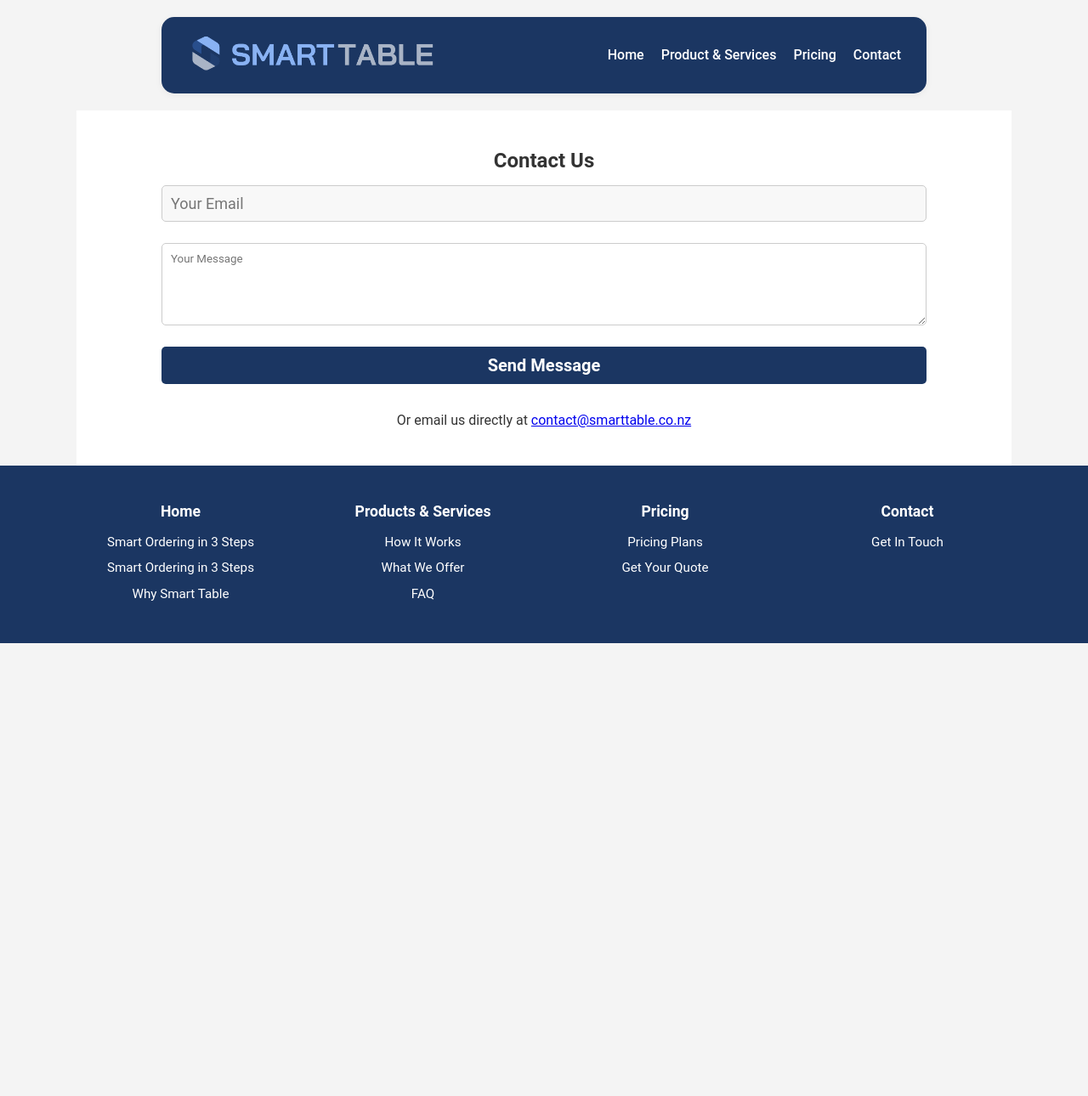
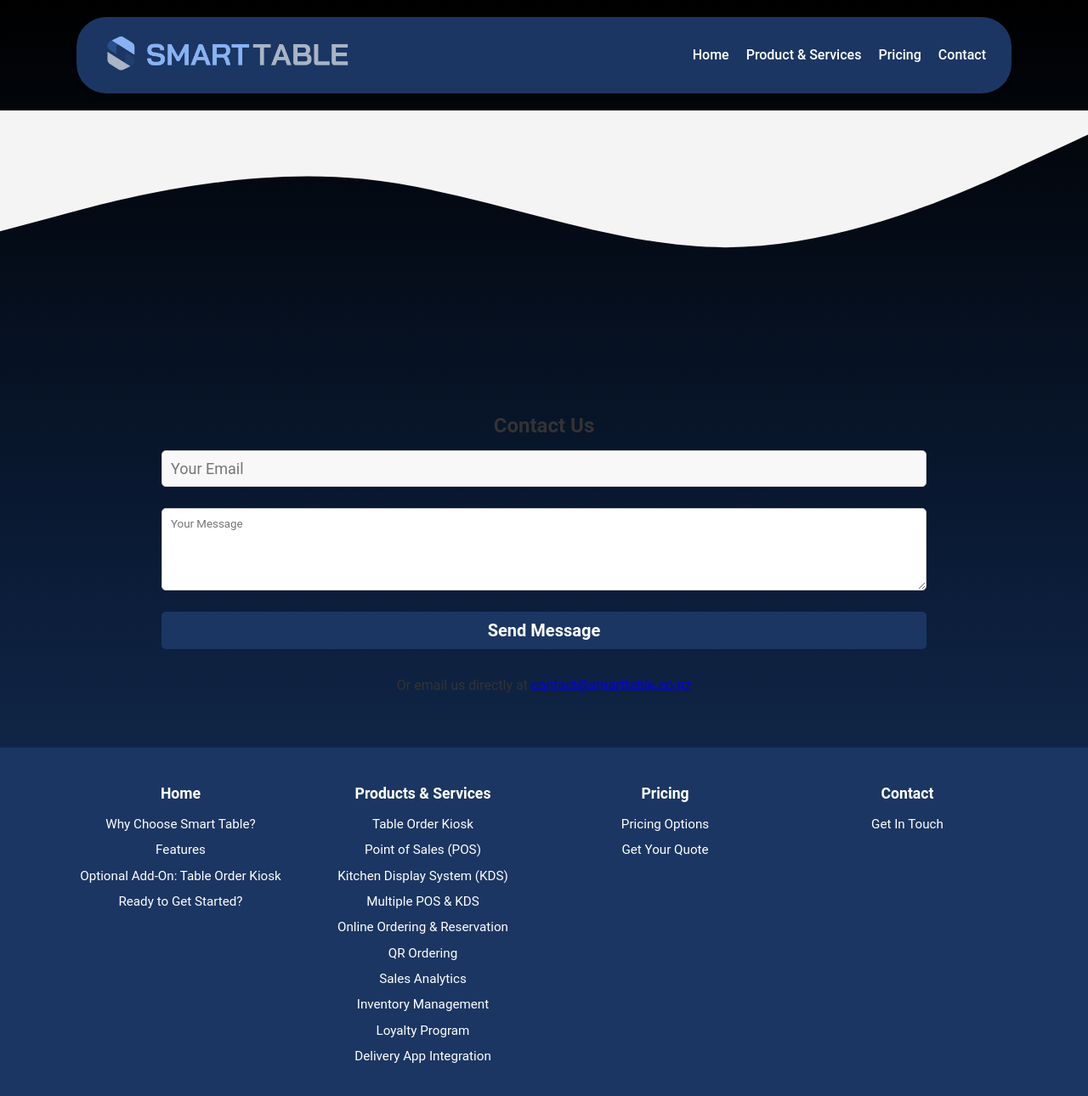
Before and after one commit to donghyun010/SmartTableNZ, a React (Create React App) app: page /SmartTableNZ/contact in a window 1280 px wide. Shown: the top 1290 px of the page at 85% size. Before the commit the page ends 800 px from the top, so only its background shows below. Built offline with nearby package versions, Linux system fonts and the light colour scheme.

Commit message:
Home Page Update

```diff
--- a/package.json
+++ b/package.json
@@ -11,6 +11,7 @@
     "react": "^19.1.0",
     "react-dom": "^19.1.0",
     "react-router-dom": "^7.6.1",
+    "react-router-hash-link": "^2.4.3",
     "react-scripts": "5.0.1",
     "web-vitals": "^2.1.4"
   },
--- a/src/index.css
+++ b/src/index.css
@@ -8,7 +8,8 @@
 body {
   line-height: 1.6;
   color: #333;
-  background-color: #f4f4f4;
+  background: linear-gradient(to bottom, #000000, #0a1b36, #1b3662);
+  min-height: 100vh;
 }
 
 header {
@@ -35,10 +36,10 @@ header nav a {
 
 .header-box {
   background-color: #1b3662;
-  max-width: 900px;
+  max-width: 1100px;
   margin: 0 auto;
   padding: 20px 30px;
-  border-radius: 15px;
+  border-radius: 35px;
   box-shadow: 0 2px 8px rgba(0, 0, 0, 0.05);
 }
 
@@ -67,7 +68,6 @@ header nav a {
   display: inline-block;
 }
 
-/* Dropdown content */
 .dropdown-content {
   display: none;
   position: absolute;
@@ -81,12 +81,10 @@ header nav a {
   overflow: hidden;
 }
 
-/* Show dropdown on hover */
 .dropdown:hover .dropdown-content {
   display: block;
 }
 
-/* Dropdown links */
 .dropdown-content a {
   color: #1b3662;
   padding: 12px 16px;
@@ -111,162 +109,135 @@ header nav a {
   display: block;
 }
 
-.top-curve {
-  position: relative;
+.full-banner {
+  height: 100vh;
   width: 100%;
-  overflow: hidden;
-  line-height: 0;
+  background: linear-gradient(to bottom, #000000, #0a1b36, #1b3662);
+  display: flex;
+  justify-content: center;
+  align-items: center;
+  text-align: center;
+  color: white;
+  padding: 0 20px;
 }
 
-.top-curve svg {
-  display: block;
-  width: 100%;
-  height: 0px;
+.banner-content {
+  max-width: 700px;
 }
 
-.hero {
-  background: #f4f4f4;
-  padding: 80px 20px;
-  text-align: center;
+.banner-content h1 {
+  font-size: 3rem;
+  font-weight: 700;
+  margin-bottom: 20px;
+  line-height: 1.2;
 }
 
-.hero h1 {
-  font-size: 2.5rem;
-  margin-bottom: 10px;
+.banner-content p {
+  font-size: 1.2rem;
+  margin-bottom: 40px;
 }
 
-.hero p {
-  font-size: 1.2rem;
+.banner-button {
+  display: inline-block;
+  padding: 15px 40px;
+  border: 1px solid white;
+  border-radius: 5px;
+  color: white;
+  text-decoration: none;
+  font-weight: 500;
+  transition: all 0.3s ease;
+}
+
+.banner-button:hover {
+  background-color: rgba(255, 255, 255, 0.15);
 }
 
 .section {
-  padding: 40px 20px;
+  padding: 60px 20px;
   max-width: 1100px;
   margin: 0 auto;
 }
 
-footer {
-  text-align: center;
-  padding: 20px;
-  background-color: #1b3662;
+.section-title {
+  font-size: 2.5rem;
+  font-weight: 700;
+  text-align: left;
   color: white;
-}
-
-.product-dropdown {
-  max-width: 800px;
-  margin: 40px auto;
-  padding: 20px;
-  background: #ffffff;
-  border-radius: 12px;
-  border: 1px solid #ccc;
-}
-
-.product-dropdown h2 {
-  margin-bottom: 15px;
-
-  .feature p br + br {
-    line-height: 2;
-  }
-
-  .pricing-2x2 {
-    display: flex;
-    gap: 40px;
-    justify-content: center;
-    max-width: 1000px;
-    margin: 0 auto;
-    flex-wrap: wrap;
-  }
-
-  .pricing-col {
-    flex: 1 1 400px;
-    display: flex;
-    flex-direction: column;
-    gap: 30px;
-  }
-
-  @media (max-width: 768px) {
-    .pricing-2x2 {
-      flex-direction: column;
-      align-items: center;
-    }
-  }
-}
-
-.highlighted-feature {
-  background-color: #fafafa;
-  padding: 60px 20px;
-  text-align: center;
-  border-radius: 12px;
-  margin-top: 40px;
-}
-
-.standout-feature h2 {
-  font-size: 2rem;
-  color: #1b3662;
-}
-
-.standout-feature p {
-  font-size: 1.1rem;
-  margin-top: 15px;
-  max-width: 800px;
-  margin-left: auto;
-  margin-right: auto;
+  margin-bottom: 40px;
 }
 
 .why-smart-table {
-  background-color: #ffffff;
+  background-color: #1b3662;
+  padding: 80px 20px;
+  width: 100%;
+}
+
+.why-smart-table .content-wrapper {
+  max-width: 1100px;
+  margin: 0 auto;
+}
+
+.features-section {
+  background-color: #1b3662;
+  padding: 80px 20px;
+  width: 100%;
+}
+
+.features-section .content-wrapper {
+  max-width: 1100px;
+  margin: 0 auto;
 }
 
 .benefits-grid {
   display: grid;
-  grid-template-columns: repeat(auto-fit, minmax(240px, 1fr));
+  grid-template-columns: repeat(3, 1fr);
   gap: 30px;
   max-width: 1100px;
   margin: 0 auto;
 }
 
+@media (max-width: 900px) {
+  .benefits-grid {
+    grid-template-columns: repeat(2, 1fr);
+  }
+}
+
+@media (max-width: 600px) {
+  .benefits-grid {
+    grid-template-columns: 1fr;
+  }
+}
+
 .benefit-card {
-  background: #fafafa;
-  border: 1px solid #ddd;
-  border-radius: 8px;
+  background: rgba(27, 54, 98, 0.85);
+  border: none;
+  border-radius: 12px;
   padding: 20px;
   text-align: left;
-  box-shadow: 0 1px 4px rgba(0, 0, 0, 0.05);
-  transition: all 0.2s ease;
+  color: white;
+  box-shadow: none;
+  transition: transform 0.2s ease;
 }
 
 .benefit-card:hover {
   transform: translateY(-5px);
-  box-shadow: 0 4px 12px rgba(0, 0, 0, 0.08);
+  box-shadow: 0 8px 20px rgba(0, 0, 0, 0.2);
 }
 
 .benefit-card h4 {
   margin-bottom: 10px;
-  color: #1b3662;
   font-size: 1.2rem;
 }
 
 .benefit-card p {
   font-size: 0.95rem;
-  color: #444;
 }
 
-.mb-60 {
-  margin-bottom: 60px;
-}
-
-.white-bg {
-  background-color: #ffffff;
-}
-
-.features-section {
-  margin-top: 60px;
-}
-
-.footer {
+footer {
+  text-align: center;
+  padding: 40px 20px;
   background-color: #1b3662;
   color: white;
-  padding: 40px 20px;
   font-family: "Roboto", sans-serif;
 }
 
@@ -301,3 +272,60 @@ footer {
 .footer-column a:hover {
   text-decoration: underline;
 }
+
+.highlighted-feature {
+  background-color: #1b3662;
+  padding: 80px 20px;
+  width: 100%;
+}
+
+.highlighted-feature .content-wrapper {
+  max-width: 1100px;
+  margin: 0 auto;
+}
+
+.highlighted-feature p {
+  color: white;
+}
+
+.ready-to-start {
+  background-color: #1b3662;
+  padding: 80px 20px;
+  width: 100%;
+}
+
+.ready-to-start .content-wrapper {
+  max-width: 1100px;
+  margin: 0 auto;
+}
+
+.ready-to-start p {
+  color: white;
+}
+
+.cta-button {
+  display: inline-block;
+  padding: 15px 40px;
+  border: 1px solid white;
+  border-radius: 5px;
+  color: white;
+  text-decoration: none;
+  font-weight: 500;
+  transition: all 0.3s ease;
+}
+
+.cta-button:hover {
+  background-color: rgba(255, 255, 255, 0.15);
+}
+
+.section-divider {
+  border: none;
+  height: 2px;
+  background-color: white;
+  width: 100%;
+  margin: 20px 0 40px 0;
+}
+
+.content-wrapper {
+  text-align: left;
+}
--- a/src/pages/HomePage.jsx
+++ b/src/pages/HomePage.jsx
@@ -17,27 +17,27 @@ const HomePage = () => {
         </div>
       </header>
 
-      <div className="top-curve">
-        <svg viewBox="0 0 1440 320" preserveAspectRatio="none">
-          <path
-            fill="#f4f4f4"
-            d="M0,160L80,138.7C160,117,320,75,480,90.7C640,107,800,181,960,181.3C1120,181,1280,107,1360,69.3L1440,32V0H0Z"
-          ></path>
-        </svg>
+      <section className="full-banner">
+        <div className="banner-content">
+          <h1>
+            ELEVATE DINING
+            <br />
+            SIMPLIFY OPERATIONS
+          </h1>
+          <p>
+            Enhance your customers' experience while reducing costs and
+            increasing efficiency with Smart Table
+          </p>
+          <a href="/contact" className="banner-button">
+            CONTACT US
+          </a>
         </div>
-
-      <section className="hero">
-        <h1>ELEVATE DINING SIMPLIFY OPERATIONS</h1>
-        <p>
-          Enhance your customers' experience while reducing costs and increasing
-          efficiency with Smart Table
-        </p>
       </section>
 
-      <section className="section why-smart-table">
-        <h2 style={{ textAlign: "center", marginBottom: "40px" }}>
-          Why Choose Smart Table?
-        </h2>
+      <section className="why-smart-table">
+        <div className="content-wrapper">
+          <h2 className="section-title">Why Choose Smart Table?</h2>
+          <hr className="section-divider" />
           <div className="benefits-grid">
             {[
               {
@@ -71,10 +71,13 @@ const HomePage = () => {
               </div>
             ))}
           </div>
+        </div>
       </section>
 
-      <section className="section features-section white-bg">
-        <h2 style={{ textAlign: "center", marginBottom: "40px" }}>Features</h2>
+      <section className="features-section">
+        <div className="content-wrapper">
+          <h2 className="section-title">Features</h2>
+          <hr className="section-divider" />
           <div className="benefits-grid">
             {[
               {
@@ -90,12 +93,8 @@ const HomePage = () => {
                 desc: "Use unlimited POS & KDS devices across your venue – all included, always in sync.",
               },
               {
-              title: "ONLINE ORDERING",
-              desc: "Online ordering integrated with POS & KDS.",
-            },
-            {
-              title: "ONLINE RESERVATION",
-              desc: "Seamlessly integrated with your POS.",
+                title: "ONLINE ORDERING & RESERVATION",
+                desc: "Online ordering and reservation integrated with POS & KDS.",
               },
               {
                 title: "QR ORDERING",
@@ -124,11 +123,13 @@ const HomePage = () => {
               </div>
             ))}
           </div>
+        </div>
       </section>
 
-      <section className="section highlighted-feature white-bg">
-        <div className="feature standout-feature">
-          <h2>Optional Add-On: Table Order Kiosk</h2>
+      <section className="highlighted-feature">
+        <div className="content-wrapper">
+          <h2 className="section-title">Optional Add-On: Table Order Kiosk</h2>
+          <hr className="section-divider" />
           <p>
             Our Table Order Kiosk system transforms dining with securely mounted
             tablets at each table. This premium solution streamlines operations,
@@ -138,26 +139,18 @@ const HomePage = () => {
         </div>
       </section>
 
-      <section className="section" style={{ textAlign: "center" }}>
-        <h2>Ready to Get Started?</h2>
+      <section className="ready-to-start">
+        <div className="content-wrapper">
+          <h2 className="section-title">Ready to get Started?</h2>
+          <hr className="section-divider" />
           <p>
             Book a free demo with us today and see how Smart Table can transform
             your operations.
           </p>
-        <a
-          href="/contact"
-          style={{
-            display: "inline-block",
-            padding: "10px 20px",
-            backgroundColor: "#222",
-            color: "white",
-            borderRadius: "5px",
-            textDecoration: "none",
-            marginTop: "20px",
-          }}
-        >
+          <a href="/contact" className="cta-button">
             Request a Demo
           </a>
+        </div>
       </section>
 
       <Footer />
--- a/src/pages/components/Footer.jsx
+++ b/src/pages/components/Footer.jsx
@@ -1,4 +1,5 @@
 import { Link } from "react-router-dom";
+import { HashLink } from "react-router-hash-link";
 
 const Footer = () => {
   return (
@@ -6,24 +7,63 @@ const Footer = () => {
       <div className="footer-columns">
         <div className="footer-column">
           <h4>Home</h4>
-          <Link to="/#ordering">Smart Ordering in 3 Steps</Link>
-          <a href="/#ordering">Smart Ordering in 3 Steps</a>
-          <a href="/#why">Why Smart Table</a>
+          <HashLink smooth to="/#why">
+            Why Choose Smart Table?
+          </HashLink>
+          <HashLink smooth to="/#features">
+            Features
+          </HashLink>
+          <HashLink smooth to="/#optional-addon">
+            Optional Add-On: Table Order Kiosk
+          </HashLink>
+          <HashLink smooth to="/#ready">
+            Ready to Get Started?
+          </HashLink>
         </div>
+
         <div className="footer-column">
           <h4>Products & Services</h4>
-          <Link to="/#how-it-works">How It Works</Link>
-          <a href="/#features">What We Offer</a>
-          <a href="/faq">FAQ</a>
+          <HashLink smooth to="/#table-order-kiosk">
+            Table Order Kiosk
+          </HashLink>
+          <HashLink smooth to="/#pos">
+            Point of Sales (POS)
+          </HashLink>
+          <HashLink smooth to="/#kds">
+            Kitchen Display System (KDS)
+          </HashLink>
+          <HashLink smooth to="/#multiple-pos-kds">
+            Multiple POS & KDS
+          </HashLink>
+          <HashLink smooth to="/#online-ordering">
+            Online Ordering & Reservation
+          </HashLink>
+          <HashLink smooth to="/#qr-ordering">
+            QR Ordering
+          </HashLink>
+          <HashLink smooth to="/#sales-analytics">
+            Sales Analytics
+          </HashLink>
+          <HashLink smooth to="/#inventory-management">
+            Inventory Management
+          </HashLink>
+          <HashLink smooth to="/#loyalty-program">
+            Loyalty Program
+          </HashLink>
+          <HashLink smooth to="/#delivery-integration">
+            Delivery App Integration
+          </HashLink>
         </div>
+
         <div className="footer-column">
           <h4>Pricing</h4>
-          <a href="/pricing">Pricing Plans</a>
-          <a href="/quote">Get Your Quote</a>
+          <Link to="/pricing">Pricing Options</Link>
+          <Link to="/quote">Get Your Quote</Link>
         </div>
+
         <div className="footer-column">
           <h4>Contact</h4>
-          <a href="/contact">Get In Touch</a>
+          <Link to="/contact">Get In Touch</Link>
         </div>
       </div>
     </footer>
```
Also changed, not shown: 1 other file (tests, documents, lock files or other folders). Lines whose indentation alone changed are shown as unchanged.
